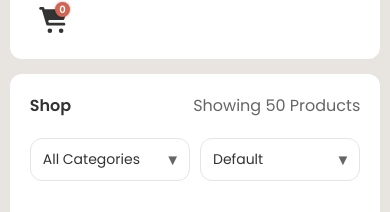
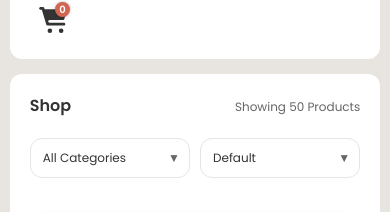
Before and after one commit to mariamisa/Project-3-Store-Management-GUI, a React (Vite) app: page /shop in a window 390 px wide. Shown: the part 188-400 px from the top of the page. Built offline with nearby package versions, Linux system fonts and the light colour scheme.

Commit message:
edit font size

```diff
--- a/src/Pages/styles.module.css
+++ b/src/Pages/styles.module.css
@@ -37,11 +37,12 @@
 .pageTitleContainer {
 	padding: 20px 20px 0px;
 	display: flex;
-	align-items: center;
+	align-items: baseline;
 	justify-content: space-between;
 }
 
 .itemNumber {
+	font-size: var(--fs-sm);
 	color: var(--clr-text-light);
 }
 
@@ -76,7 +77,6 @@
 	padding: var(--space-lg);
 	display: flex;
 	justify-content: space-between;
-	/* align-items: center; */
 	gap: 20px;
 }
 
@@ -110,4 +110,8 @@
 		text-align: left;
 		font-size: var(--fs-md);
 	}
+
+	.itemNumber {
+		font-size: var(--fs-xs);
+	}
 }
--- a/src/components/Dropdown/styles.module.css
+++ b/src/components/Dropdown/styles.module.css
@@ -1,16 +1,15 @@
 .container {
   position: relative;
-  width: 220px;
+  width: 250px;
 }
 
 .dropdown {
   width: 100%;
-  padding: 10px 40px 10px 15px;
+  padding: 10px 15px;
   border-radius: var(--radius);
   border: 1px solid var(--clr-border);
   background-color: var(--clr-white);
   font-size: var(--fs-sm);
-  font-family: var(--font-main);
   color: var(--clr-text);
   cursor: pointer;
   appearance: none;
@@ -29,8 +28,6 @@
 
 
 .dropdown option {
-  font-family: var(--font-main);
-  font-size: var(--fs-sm);
   color: var(--clr-text);
   background-color: var(--clr-white);
 }
@@ -46,7 +43,6 @@
   right: var(--space-sm);
   top: 50%;
   transform: translateY(-50%);
-  font-size: 15px;
   color: var(--clr-text-light);
   pointer-events: none;
 }
@@ -54,10 +50,12 @@
 @media (max-width: 768px) {
   .container {
     width: 100%;
+    font-size: var(--fs-xs);
   }
 
   .dropdown {
     padding: 10px 35px 10px 12px;
+    font-size: var(--fs-xs);
   }
 
   .container::after {
--- a/src/components/Filters/styles.module.css
+++ b/src/components/Filters/styles.module.css
@@ -10,7 +10,6 @@
   border-radius: var(--radius);
   outline: none;
   font-size: var(--fs-sm);
-  font-family: var(--font-main);
   color: var(--clr-text);
   background-color: var(--clr-white);
   transition: all 0.25s ease;
```
